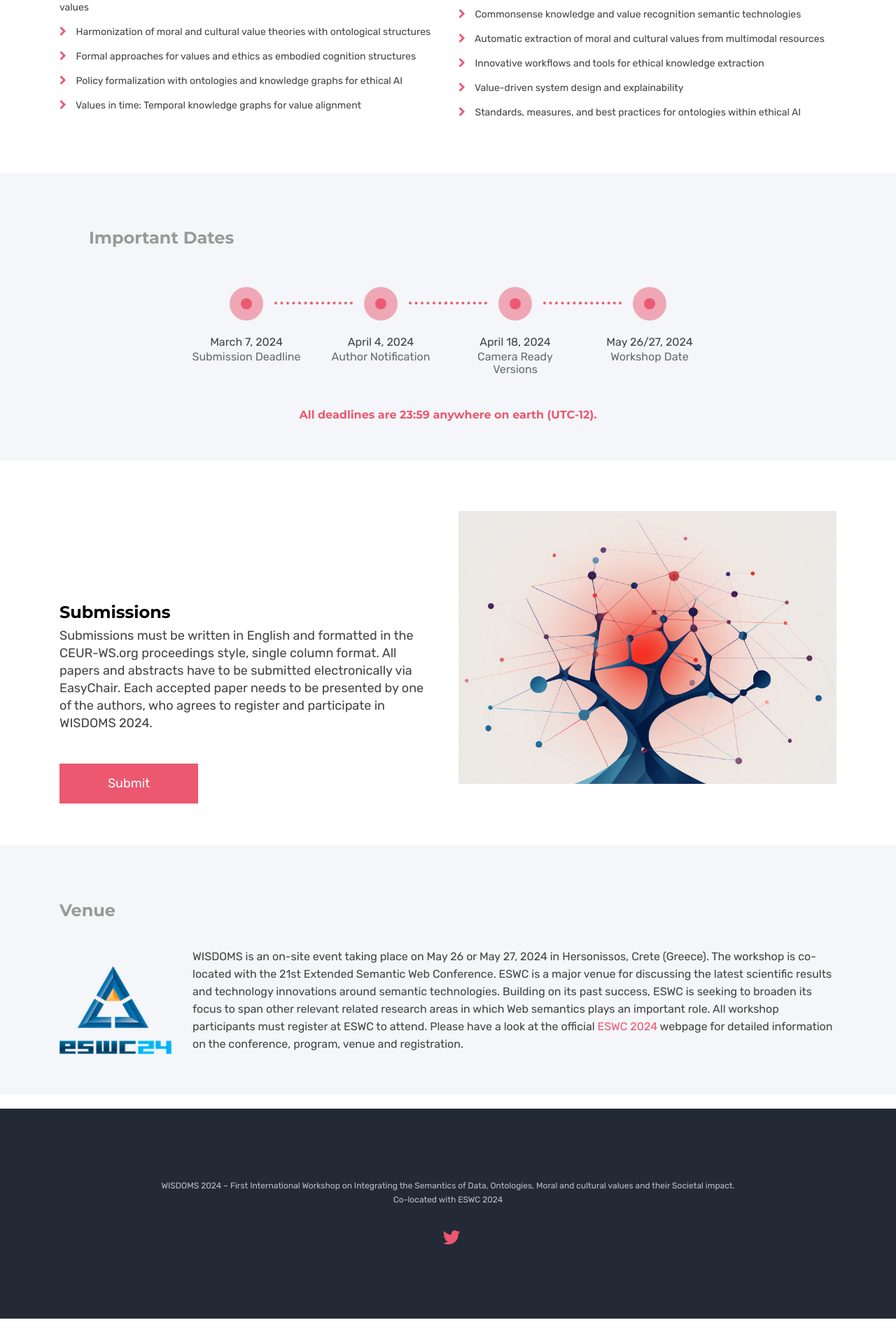
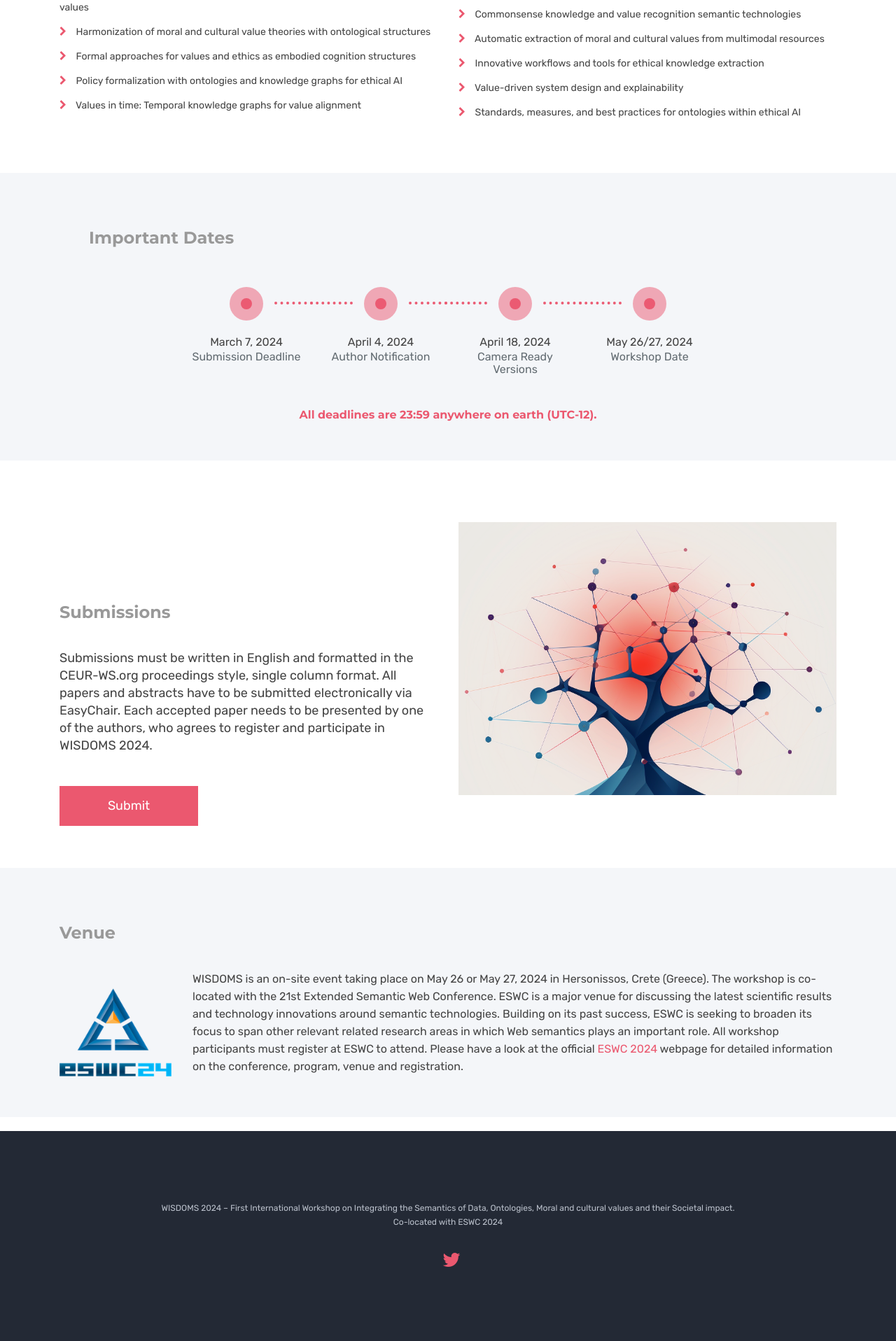
Before and after one commit to wisdoms-workshop/wisdoms-workshop.github.io, a Jekyll site: the page built from index.html, in a window 1280 px wide. Shown: the part 1699-3615 px from the top of the page at 70% size. Built offline with Jekyll 4.4.1, drawn with Linux system fonts in a browser that asks for light colours.

Commit message:
main page formatting

```diff
--- a/index.html
+++ b/index.html
@@ -254,9 +254,7 @@ canonical: https://wisdoms-workshop.github.io/
       <div class="row">
         <div class="col-xs-12 col-sm-6">
           <div class="hero-content-v2">
-            <h4>
-              Submissions
-            </h4>
+            <h4 class="sub-title space-left">Submissions</h4>
             <p>
               Submissions must be written in English and formatted in
               the CEUR-WS.org proceedings style, single column format. All
--- a/organization.html
+++ b/organization.html
@@ -204,9 +204,6 @@ canonical: https://wisdoms-workshop.github.io/
       </div>
     </div>
   </div>
-  <br />
-  <br />
-  <br />
   <div class="container">
     <div class="col-md-12 col-sm-12 col-xs-12">
       <h3 class="sub-title">Steering Committee</h3>
@@ -222,6 +219,9 @@ canonical: https://wisdoms-workshop.github.io/
       </ul>
     </div>
   </div>
+  <br />
+  <br />
+  <br />
   <div class="container">
     <div class="col-md-12 col-sm-12 col-xs-12">
       <h3 class="sub-title">Program Committee</h3>
```
